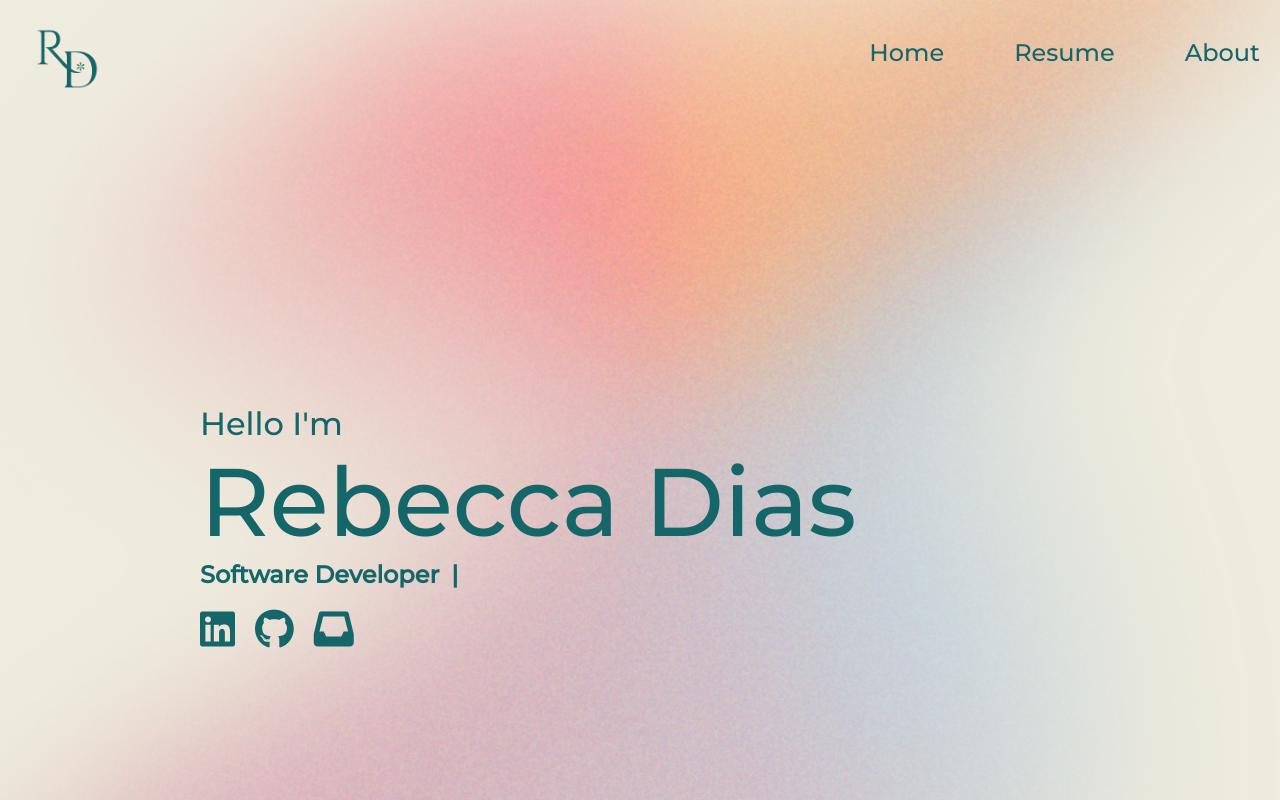
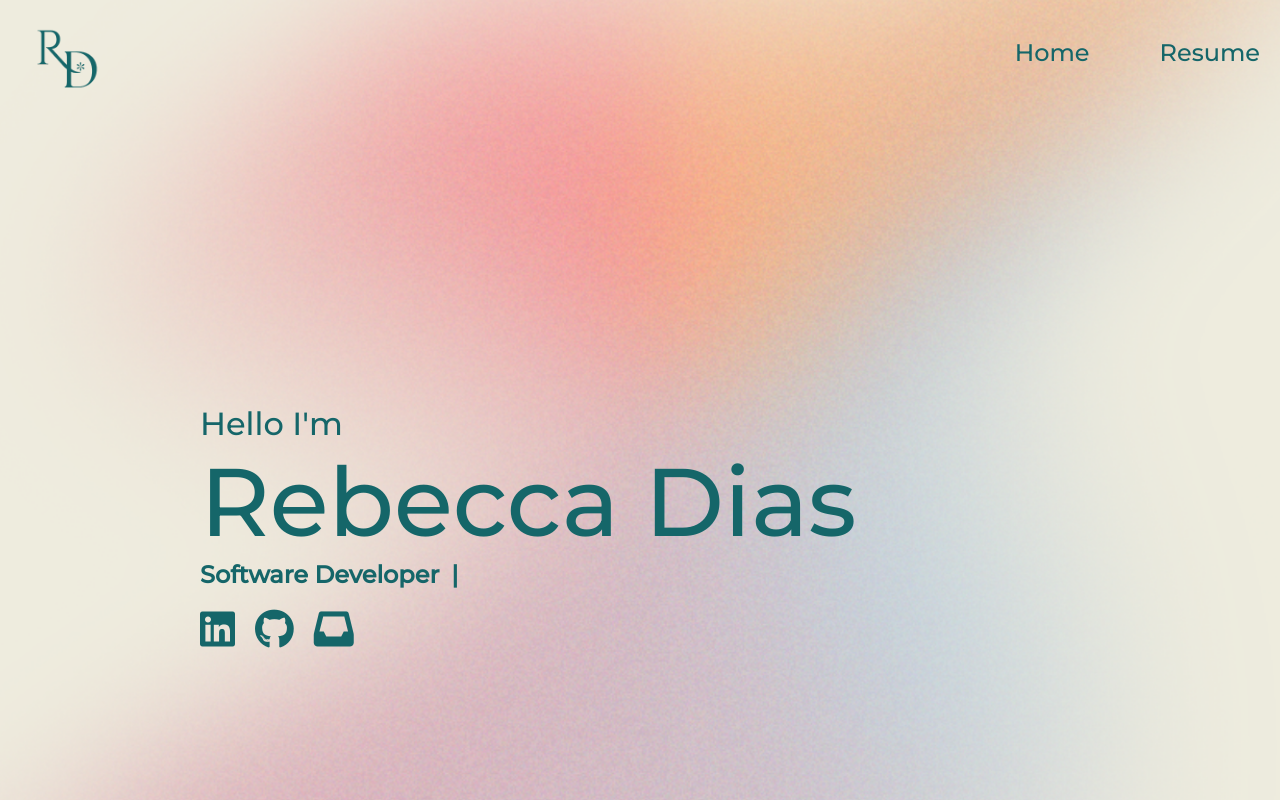
Before and after one commit to rebeccadias/portfolio, a React (Create React App) app: page / in a window 1280 px wide. Built offline with nearby package versions, Linux system fonts and the light colour scheme.

Commit message:
Minor edits

```diff
--- a/src/Components/Experience/Experience.js
+++ b/src/Components/Experience/Experience.js
@@ -6,7 +6,7 @@ const Experience = () => {
     <div className="exp-container">
       <div className="div-exp1">
         <div className="div-row1">
-          <div>IT Student Worker </div>
+          <div>Technical Coordinator</div>
           <div>September 2023 - Present</div>
         </div>
         <div className="div-row2">
--- a/src/Components/Navbar/Navbar.js
+++ b/src/Components/Navbar/Navbar.js
@@ -25,9 +25,9 @@ const Navbar = () => {
           {/* <li>
             <a href="/">Projects</a>
           </li> */}
-          <li>
+          {/* <li>
             <a href="/">About</a>
-          </li>
+          </li> */}
         </ul>
       </div>
     </nav>
```
